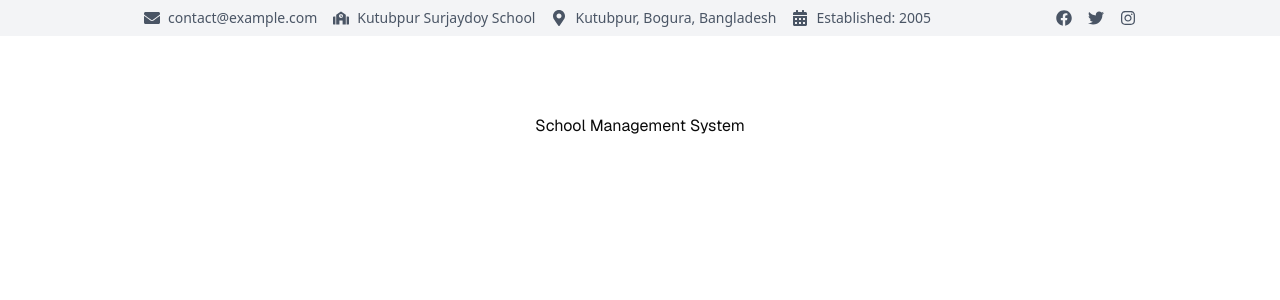
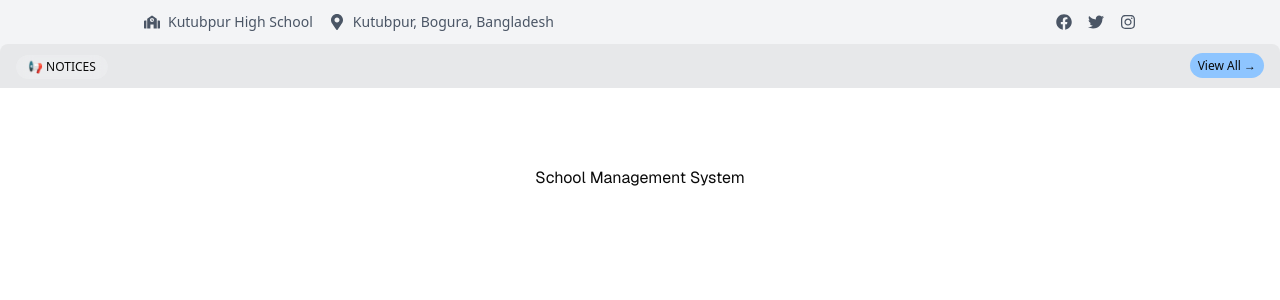
Before and after one commit to abuhosain/school-management-system-frontend, a Next.js app: page / in a window 1280 px wide. Shown: the top 300 px of the page. Built offline with nearby package versions, Linux system fonts and the light colour scheme.

Commit message:
sub nav done

```diff
--- /dev/null
+++ b/src/components/SubNav.css
@@ -0,0 +1,61 @@
+
+/* Professional Marquee Animation */
+.marquee-container {
+  width: 100%;
+  overflow: hidden;
+  position: relative;
+}
+
+.marquee-content {
+  display: flex;
+  animation: marquee 60s linear infinite;
+  white-space: nowrap;
+}
+
+.marquee-item {
+
+  font-size: 0.875rem;
+
+  margin-right: 4rem;
+  display: inline-block;
+  flex-shrink: 0;
+}
+
+@keyframes marquee {
+  0% {
+    transform: translateX(100%);
+  }
+  100% {
+    transform: translateX(-100%);
+  }
+}
+
+/* Pause animation on hover */
+.marquee-container:hover .marquee-content {
+  animation-play-state: paused;
+}
+
+/* Smooth fade edges for marquee */
+.marquee-container::before,
+.marquee-container::after {
+  content: "";
+  position: absolute;
+  top: 0;
+  width: 2rem;
+  height: 100%;
+  z-index: 10;
+  pointer-events: none;
+}
+
+
+/* Responsive adjustments */
+@media (max-width: 768px) {
+  .marquee-content {
+    animation-duration: 45s;
+  }
+
+  .marquee-item {
+    font-size: 0.8125rem;
+    margin-right: 3rem;
+  }
+}
--- a/src/components/SubNav.tsx
+++ b/src/components/SubNav.tsx
@@ -1,13 +1,12 @@
 import Link from "next/link";
 import React from "react";
+import "./SubNav.css";
 import {
-  FaEnvelope,
   FaFacebook,
   FaTwitter,
   FaInstagram,
   FaSchool,
   FaMapMarkerAlt,
-  FaCalendarAlt,
 } from "react-icons/fa";
 
 const SubNav = () => {
@@ -15,22 +14,13 @@ const SubNav = () => {
     <div className="w-full hidden md:block bg-gray-100 dark:bg-gray-800">
       <div className="container mx-auto">
         <div className="flex justify-center">
-          <div className="w-full md:w-4/5 py-2 px-4 flex items-center justify-between">
-            {/* Left Section: Contact Info */}
-            <div className="flex items-center space-x-4">
-              <div className="flex items-center space-x-2">
-                <FaEnvelope className="text-gray-600 dark:text-gray-300" />
-                <Link
-                  className="text-sm text-gray-600 dark:text-gray-300 hover:text-gray-800 dark:hover:text-gray-100"
-                  href="mailto:contact@example.com"
-                >
-                  contact@example.com
-                </Link>
-              </div>
+          <div className="w-full md:w-4/5 py-3 px-4 flex items-center justify-between">
+            {/* Left: School Info */}
+            <div className="flex items-center justify-between space-x-4">
               <div className="flex items-center space-x-2">
                 <FaSchool className="text-gray-600 dark:text-gray-300" />
                 <span className="text-sm text-gray-600 dark:text-gray-300">
-                  Kutubpur Surjaydoy School
+                  Kutubpur High School
                 </span>
               </div>
               <div className="flex items-center space-x-2">
@@ -39,15 +29,9 @@ const SubNav = () => {
                   Kutubpur, Bogura, Bangladesh
                 </span>
               </div>
-              <div className="flex items-center space-x-2">
-                <FaCalendarAlt className="text-gray-600 dark:text-gray-300" />
-                <span className="text-sm text-gray-600 dark:text-gray-300">
-                  Established: 2005
-                </span>
-              </div>
             </div>
 
-            {/* Right Section: Social Links */}
+            {/* Right: Social Icons */}
             <div className="flex items-center space-x-4">
               <Link
                 aria-label="Facebook"
@@ -76,6 +60,54 @@ const SubNav = () => {
             </div>
           </div>
         </div>
+
+        {/* Notice Section with Professional Marquee */}
+        <div className="relative overflow-hidden bg-gradient-to-r rounded-t-md ">
+          <div className="absolute inset-0 bg-black/5"></div>
+          <div className="relative">
+            <div className="flex items-center py-2 px-4">
+              <div className="flex-shrink-0 mr-4">
+                <span className="inline-flex items-center px-3 py-1 rounded-full text-xs font-medium bg-white/20  backdrop-blur-sm">
+                  📢 NOTICES
+                </span>
+              </div>
+              <div className="flex-1 overflow-hidden">
+                <div className="marquee-container">
+                  <div className="marquee-content">
+                    <span className="marquee-item">
+                      🎓 Admission form distribution starts from 5th August 2025
+                      - Visit office between 9 AM to 4 PM
+                    </span>
+                    <span className="marquee-item">
+                      📊 HSC Exam results will be published on 10th August 2025
+                      at 2:00 PM
+                    </span>
+                    <span className="marquee-item">
+                      🎭 Annual cultural program will be held on 25th August
+                      2025
+                    </span>
+                    <span className="marquee-item">
+                      📚 New academic session 2025-26 starts from 1st September
+                      2025
+                    </span>
+                    <span className="marquee-item">
+                      🏆 Our students won 1st prize in District Science Fair
+                      2025
+                    </span>
+                  </div>
+                </div>
+              </div>
+              <div className="flex-shrink-0 ml-4 mb-1 ">
+                <Link
+                  href="/notices"
+                  className="text-xs transition-colors px-2 py-1 bg-blue-300 rounded-4xl"
+                >
+                  View All →
+                </Link>
+              </div>
+            </div>
+          </div>
+        </div>
       </div>
     </div>
   );
```
